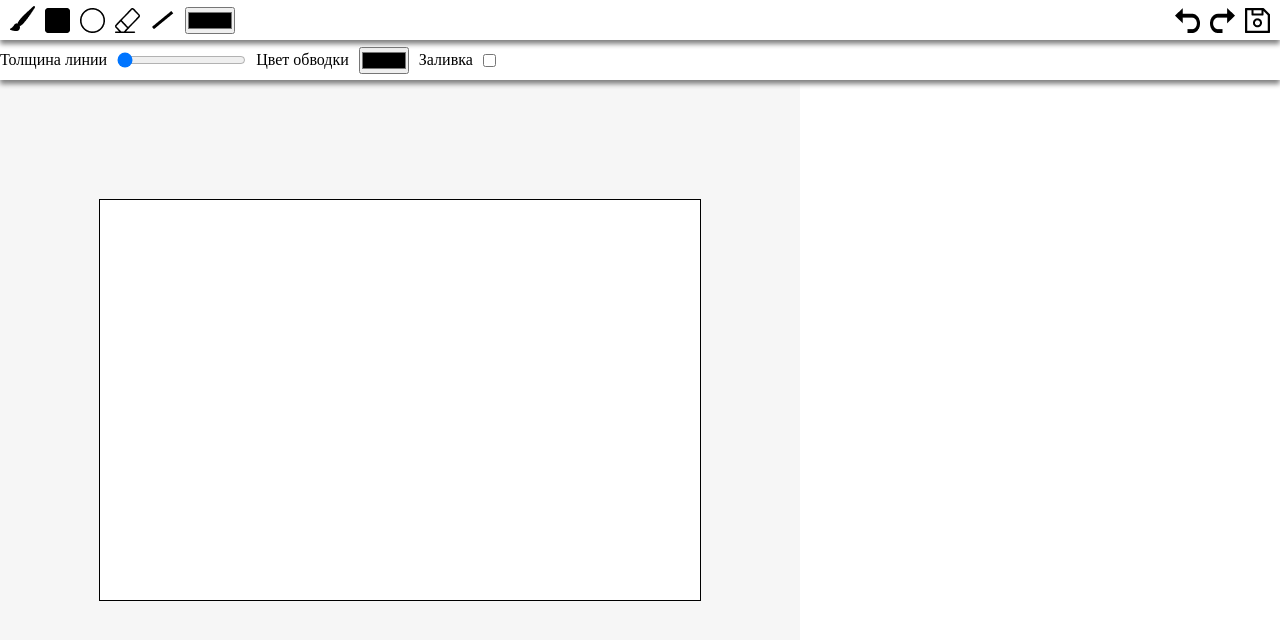
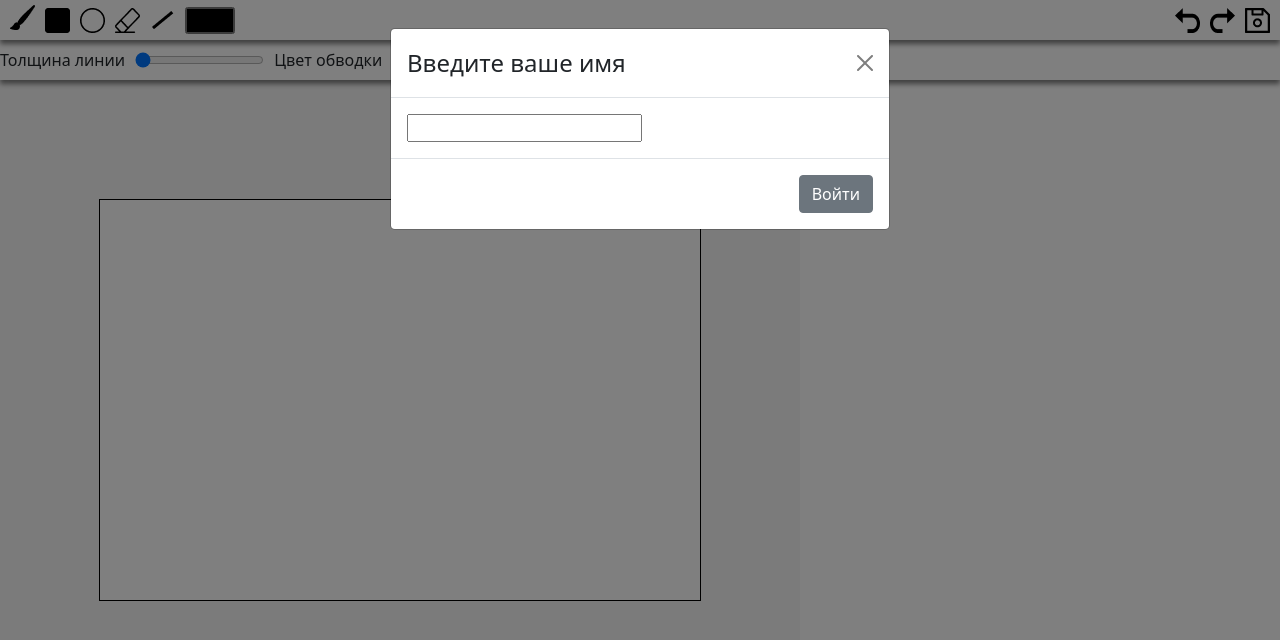
Before and after one commit to DarVater/paint-online, a React (Create React App) app: page /1 in a window 1280 px wide. Shown: the top 640 px of the page. Built offline with nearby package versions, Linux system fonts and the light colour scheme; no server answers.

Commit message:
insect react-bootstrap

```diff
--- a/src/components/Canvas.jsx
+++ b/src/components/Canvas.jsx
@@ -1,25 +1,52 @@
-import React, {useEffect, useRef} from 'react';
+import React, {useEffect, useRef, useState} from 'react';
 import "../styles/canvas.scss"
 import {observer} from "mobx-react-lite";
 import canvasState from "../store/canvasState";
 import toolState from "../store/toolState";
 import Brush from "../tools/Brush";
+import {Button} from "react-bootstrap";
+import {Modal} from "react-bootstrap";
+import 'bootstrap/dist/css/bootstrap.min.css';
 
 const Canvas = observer(() => {
     const canvasRef = useRef()
-
+    const usernameRef = useRef()
+    const [modal, setModal] = useState(true)
 
     useEffect(() => {
         canvasState.setCanvas(canvasRef.current)
         toolState.setTool(new Brush(canvasRef.current))
     }, [])
 
+    useEffect(() => {
+
+    }, [])
+
     const mouseDownHandler = () => {
         canvasState.pushToUndo(canvasRef.current.toDataURL())
     }
 
+    const connectionHandler = () => {
+        canvasState.setUserName(usernameRef.current.value)
+        setModal(false)
+    }
+
     return (
         <div className="canvas">
+
+            <Modal show={modal} onHide={() => {}}>
+                <Modal.Header closeButton>
+                    <Modal.Title>Введите ваше имя</Modal.Title>
+                </Modal.Header>
+                <Modal.Body>
+                    <input ref={usernameRef} type="text"/>
+                </Modal.Body>
+                <Modal.Footer>
+                    <Button variant="secondary" onClick={() => connectionHandler()}>
+                        Войти
+                    </Button>
+                </Modal.Footer>
+            </Modal>
             <canvas
                 ref={canvasRef}
                 onMouseDown={() => mouseDownHandler()}
--- a/src/store/canvasState.js
+++ b/src/store/canvasState.js
@@ -4,9 +4,14 @@ class CanvasState {
     canvas = null
     undoList = []
     redoList = []
+    userName = ''
 
     constructor() {
         makeAutoObservable(this)
+    }
+
+    setUserName(userName) {
+        this.userName = userName
     }
 
     setCanvas(canvas) {
```
